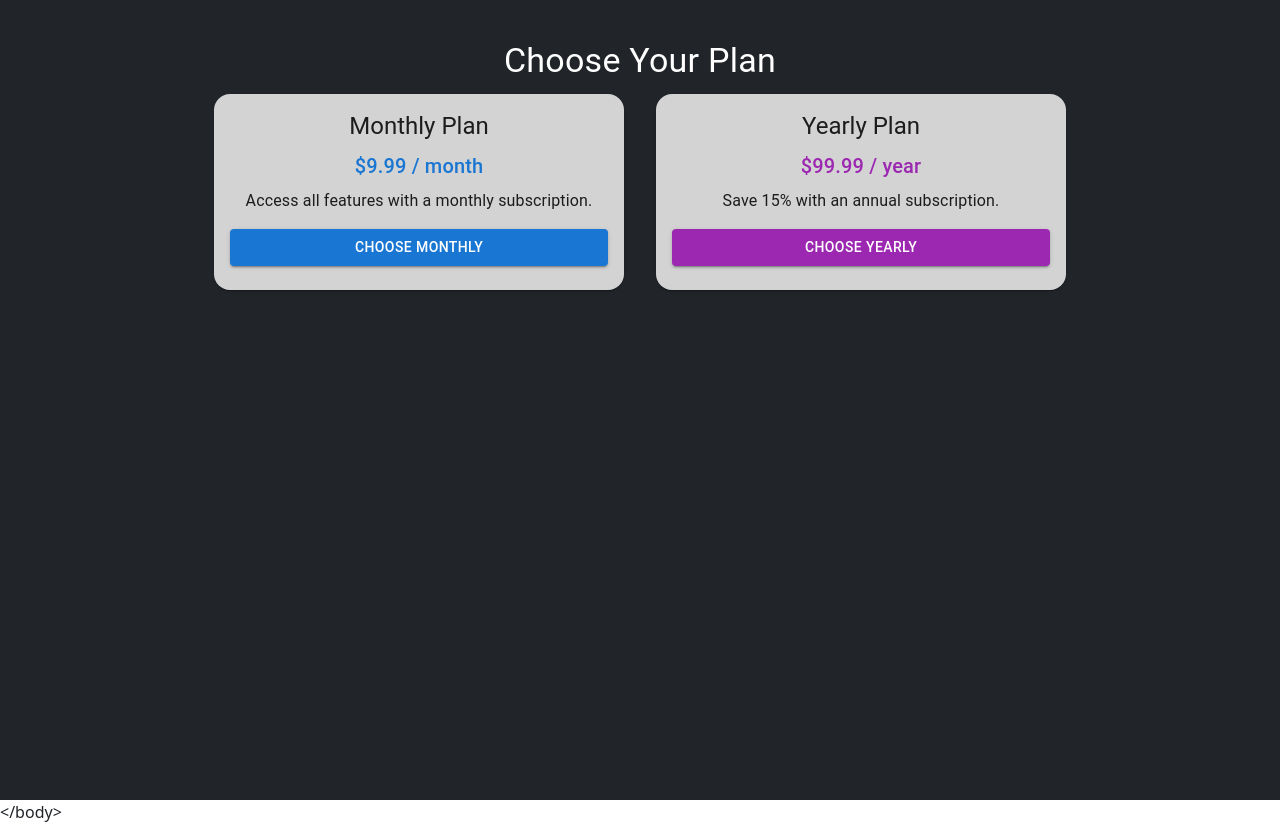
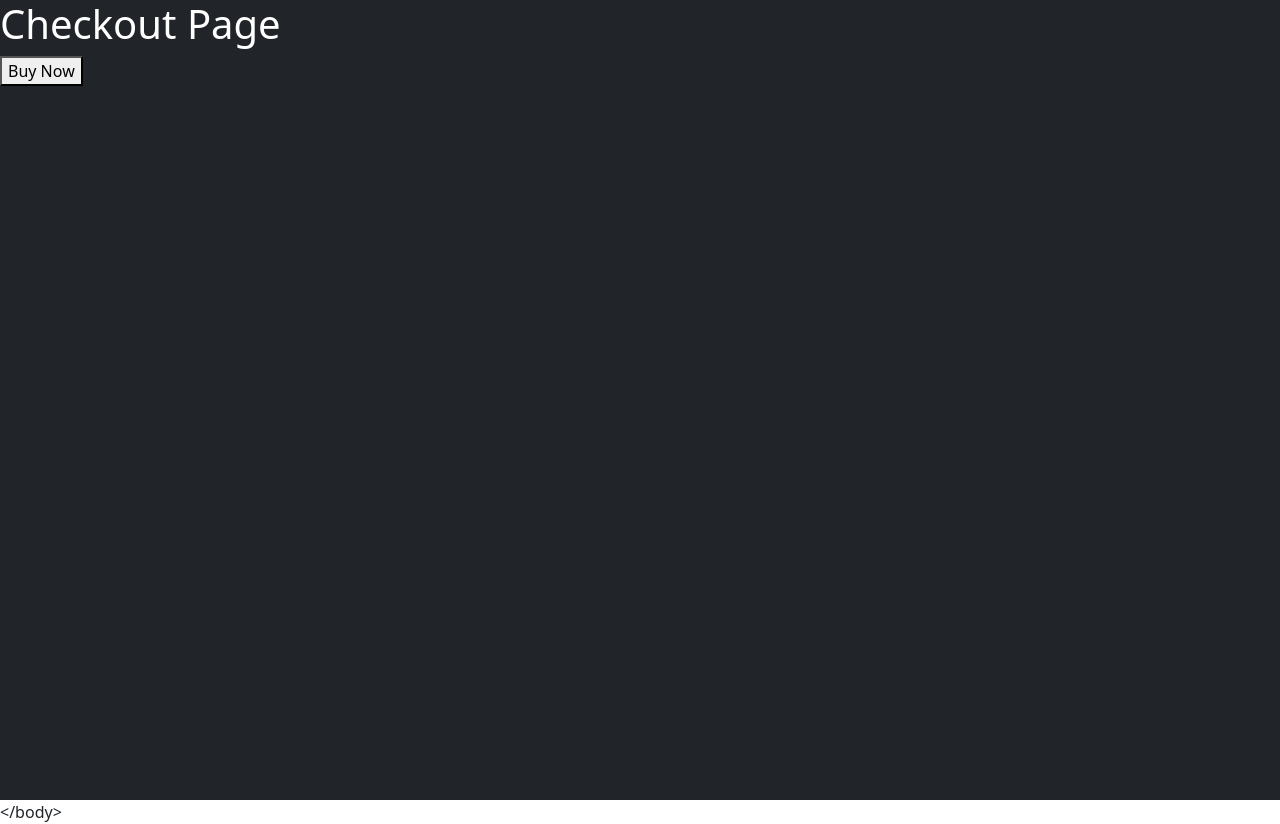
Before and after one commit to ebolarium/mvs4, a React (Create React App) app in the folder frontend/: page /checkout in a window 1280 px wide. Built offline with nearby package versions, Linux system fonts and the light colour scheme; no server answers.

Commit message:
Paddle Sandbox Impl.1

```diff
--- a/frontend/src/pages/CheckoutPage.js
+++ b/frontend/src/pages/CheckoutPage.js
@@ -1,69 +1,38 @@
 // CheckoutPage.js
 import React, { useEffect } from 'react';
-import {
-  Box,
-  Container,
-  Grid,
-  Card,
-  CardContent,
-  Typography,
-  Button,
-} from '@mui/material';
-import { useNavigate } from 'react-router-dom';
-import { useTranslation } from 'react-i18next';
 
 const CheckoutPage = () => {
-  const { t } = useTranslation();
-  const navigate = useNavigate();
+  const VENDOR_ID = '207125'; // Replace with your actual Vendor ID
+  const PRODUCT_ID = '123456'; // Replace with your actual Product ID
 
-  // Replace with your actual Paddle Vendor ID and Product IDs
-  const VENDOR_ID = '207125'; // e.g., 123456
-  const MONTHLY_PRODUCT_ID = 'pro_01jbcra0n260dk8mtj7w02myc8'; // e.g., 12345
-  const YEARLY_PRODUCT_ID = 'pro_01jbcz6kyxqak4k5pspfjzdgtg'; // e.g., 67890
-
-  // Load Paddle.js and initialize it
   useEffect(() => {
+    if (!window.Paddle) {
       const script = document.createElement('script');
       script.src = 'https://cdn.paddle.com/paddle/paddle.js';
       script.async = true;
       script.onload = () => {
-      if (window.Paddle) {
-        // Uncomment the next line to use the sandbox environment during testing
-        // window.Paddle.Environment.set('sandbox');
         window.Paddle.Setup({ vendor: VENDOR_ID });
         console.log('Paddle.js successfully set up');
-      } else {
-        console.error('Paddle is not available');
-      }
       };
       document.body.appendChild(script);
-
-    return () => {
-      document.body.removeChild(script);
-    };
+    } else {
+      window.Paddle.Setup({ vendor: VENDOR_ID });
+      console.log('Paddle.js already loaded and set up');
+    }
   }, [VENDOR_ID]);
 
-  // Function to initiate the checkout process
-  const initiateCheckout = (productId) => {
+  const initiateCheckout = () => {
     if (window.Paddle) {
       window.Paddle.Checkout.open({
-        product: productId,
-        locale: 'en',
-        // Optional: Pass user email and passthrough data if available
-        // email: userEmail,
-        // passthrough: JSON.stringify({ userId: userId }),
+        product: PRODUCT_ID,
         successCallback: (data) => {
           console.log('Payment Successful:', data);
-          // Redirect to success page or update UI
-          navigate('/payment-success');
         },
         closeCallback: () => {
-          console.warn('Checkout was closed.');
+          console.log('Checkout closed');
         },
         errorCallback: (error) => {
           console.error('Checkout Error:', error);
-          // Display error message to the user if needed
-          alert(t('An error occurred during checkout. Please try again.'));
         },
       });
     } else {
@@ -72,87 +41,10 @@ const CheckoutPage = () => {
   };
 
   return (
-    <Box sx={{ py: 5 }}>
-      <Container maxWidth="md">
-        <Typography variant="h4" align="center" gutterBottom>
-          {t('Choose Your Plan')}
-        </Typography>
-        <Grid container spacing={4} justifyContent="center">
-          {/* Monthly Plan */}
-          <Grid item xs={12} md={6}>
-            <Card
-              sx={{
-                backgroundColor: '#ffffffcc',
-                borderRadius: '16px',
-                transition: 'transform 0.3s',
-                '&:hover': { transform: 'scale(1.05)' },
-              }}
-            >
-              <CardContent>
-                <Typography variant="h5" align="center" gutterBottom>
-                  {t('Monthly Plan')}
-                </Typography>
-                <Typography
-                  variant="h6"
-                  align="center"
-                  color="primary"
-                  gutterBottom
-                >
-                  $9.99 / {t('month')}
-                </Typography>
-                <Typography variant="body1" align="center" sx={{ mb: 2 }}>
-                  {t('Access all features with a monthly subscription.')}
-                </Typography>
-                <Button
-                  variant="contained"
-                  color="primary"
-                  fullWidth
-                  onClick={() => initiateCheckout(MONTHLY_PRODUCT_ID)}
-                >
-                  {t('Choose Monthly')}
-                </Button>
-              </CardContent>
-            </Card>
-          </Grid>
-          {/* Yearly Plan */}
-          <Grid item xs={12} md={6}>
-            <Card
-              sx={{
-                backgroundColor: '#ffffffcc',
-                borderRadius: '16px',
-                transition: 'transform 0.3s',
-                '&:hover': { transform: 'scale(1.05)' },
-              }}
-            >
-              <CardContent>
-                <Typography variant="h5" align="center" gutterBottom>
-                  {t('Yearly Plan')}
-                </Typography>
-                <Typography
-                  variant="h6"
-                  align="center"
-                  color="secondary"
-                  gutterBottom
-                >
-                  $99.99 / {t('year')}
-                </Typography>
-                <Typography variant="body1" align="center" sx={{ mb: 2 }}>
-                  {t('Save 15% with an annual subscription.')}
-                </Typography>
-                <Button
-                  variant="contained"
-                  color="secondary"
-                  fullWidth
-                  onClick={() => initiateCheckout(YEARLY_PRODUCT_ID)}
-                >
-                  {t('Choose Yearly')}
-                </Button>
-              </CardContent>
-            </Card>
-          </Grid>
-        </Grid>
-      </Container>
-    </Box>
+    <div>
+      <h1>Checkout Page</h1>
+      <button onClick={initiateCheckout}>Buy Now</button>
+    </div>
   );
 };
 
--- a/frontend/src/pages/Homepage.js
+++ b/frontend/src/pages/Homepage.js
@@ -37,7 +37,9 @@ const Homepage = () => {
     script.async = true;
     script.onload = () => {
       if (window.Paddle) {
-        window.Paddle.Setup({ vendor: 207125 }); // Satıcı ID'nizi ekleyin
+        // Set Paddle to Sandbox environment
+        window.Paddle.Environment.set('sandbox');
+        window.Paddle.Setup({ vendor: YOUR_SANDBOX_VENDOR_ID });
         console.log('Paddle.js successfully set up');
       } else {
         console.error('Paddle is not available');
--- a/frontend/src/pages/PricesSection.js
+++ b/frontend/src/pages/PricesSection.js
@@ -45,7 +45,7 @@ const PricesSection = ({ isLoggedIn, openLoginModal }) => {
             <Grid item xs={12} md={6}>
               <Card
                 sx={{ backgroundColor: '#ffffffcc', borderRadius: '16px', transition: 'transform 0.3s', '&:hover': { transform: 'scale(1.05)' } }}
-                onClick={() => initiateCheckout('pro_01jbcra0n260dk8mtj7w02myc8')}
+                onClick={() => initiateCheckout('pri_01jbedvwaxzpn2q69p88e9yd96')}
               >
                 <CardContent>
                   <Typography variant="h5" align="center" gutterBottom>
@@ -67,7 +67,7 @@ const PricesSection = ({ isLoggedIn, openLoginModal }) => {
             <Grid item xs={12} md={6}>
               <Card
                 sx={{ backgroundColor: '#ffffffcc', borderRadius: '16px', transition: 'transform 0.3s', '&:hover': { transform: 'scale(1.05)' } }}
-                onClick={() => initiateCheckout('pri_01jbcz80fzsbcsx54styqtfme0')}
+                onClick={() => initiateCheckout('pri_01jbedwnj09vd7hr99xyhddbsg')}
               >
                 <CardContent>
                   <Typography variant="h5" align="center" gutterBottom>
```
Also changed, not shown: 1 other file (tests, documents, lock files or other folders). Lines whose indentation alone changed are shown as unchanged.
